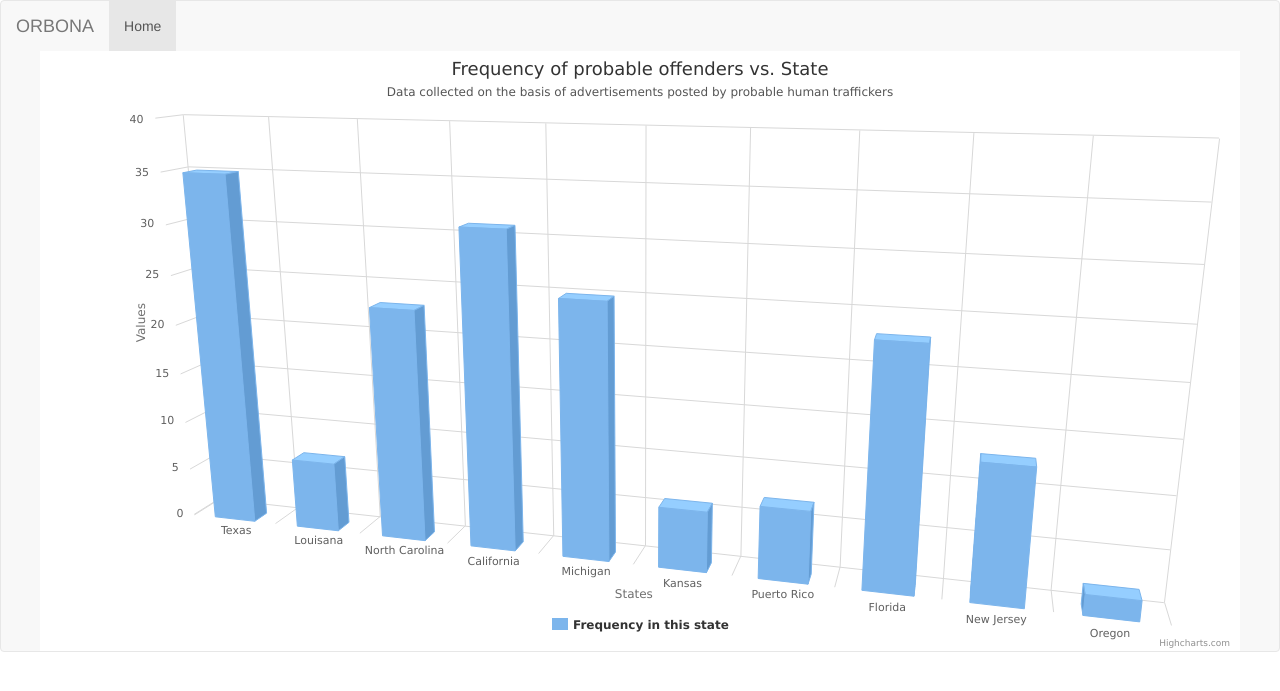
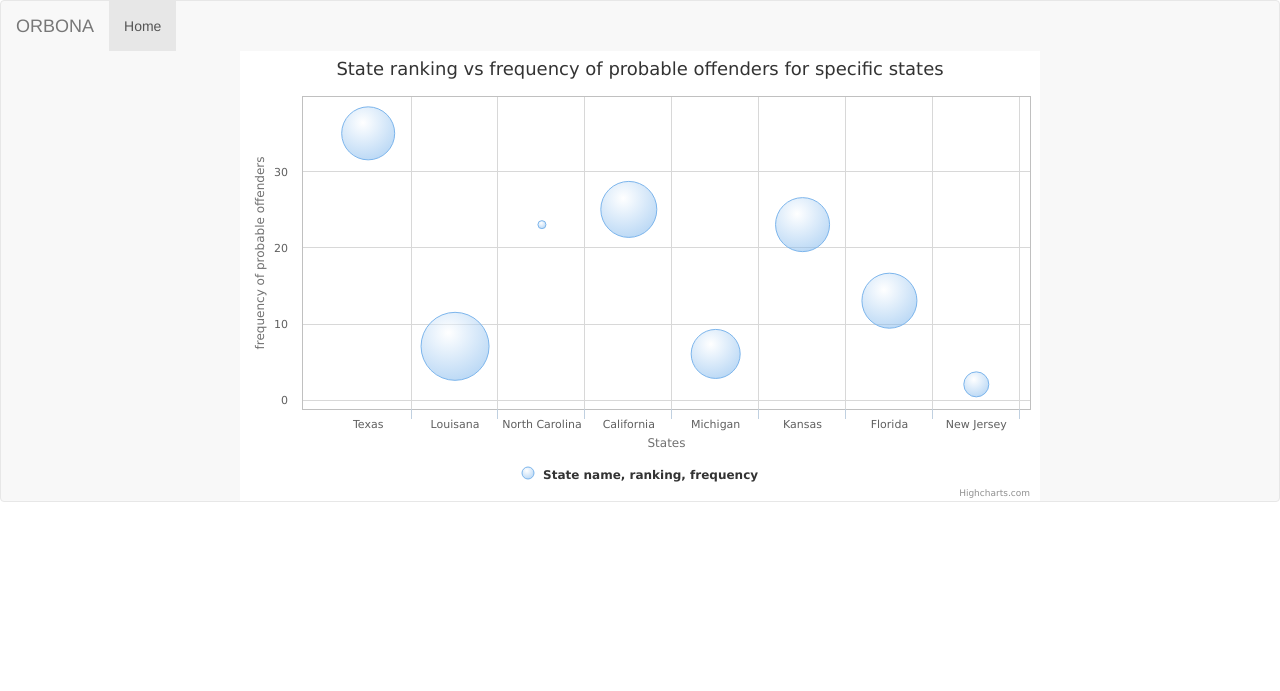
Before and after one commit to rakeshsukla53/Orbana, a Django app: page /human/health/ in a window 1280 px wide. Shown: the top 691 px of the page. Run offline with Django 3.2, Linux system fonts and the light colour scheme; some libraries are stand-ins or nearby versions.

Commit message:
almost final changes

```diff
--- a/source/templates/economics.html
+++ b/source/templates/economics.html
@@ -2,7 +2,7 @@
 <html>
     <head>
         <meta http-equiv="Content-Type" content="text/html; charset=utf-8">
-        <title>Highcharts Example</title>
+        <title>Economic Analysis</title>
 
         <script type="text/javascript" src="http://ajax.googleapis.com/ajax/libs/jquery/1.8.2/jquery.min.js"></script>
 
--- a/source/templates/health.html
+++ b/source/templates/health.html
@@ -2,7 +2,11 @@
 <html>
     <head>
         <meta http-equiv="Content-Type" content="text/html; charset=utf-8">
-        <title>Highcharts Example</title>
+        <title>Health Analysis</title>
+
+        {% load staticfiles %}
+
+        <script type="text/javascript" src="http://ajax.googleapis.com/ajax/libs/jquery/1.8.2/jquery.min.js"></script>
 
         <script type="text/javascript" src="http://ajax.googleapis.com/ajax/libs/jquery/1.8.2/jquery.min.js"></script>
 
@@ -10,89 +14,75 @@
         <script src="https://ajax.googleapis.com/ajax/libs/jquery/1.11.3/jquery.min.js"></script>
         <script src="http://maxcdn.bootstrapcdn.com/bootstrap/3.3.5/js/bootstrap.min.js"></script>
 
+
         <style type="text/css">
-#container, #sliders {
-
-    margin: 0 auto;
-}
-#container {
-    height: 600px;
-    width: 1200px;
-}
+                ${demo.css}
         </style>
         <script type="text/javascript">
             $(function () {
-    // Set up the chart
-    var chart = new Highcharts.Chart({
+                $('#container').highcharts({
+
                     chart: {
-            renderTo: 'container',
-            type: 'column',
-            margin: 75,
-            options3d: {
-                enabled: true,
-                alpha: 15,
-                beta: 15,
-                depth: 50,
-                viewDistance: 25
-            }
+                        type: 'bubble',
+                        plotBorderWidth: 1,
+                        zoomType: 'xy'
                     },
+
                     title: {
-            text: 'Frequency of probable offenders vs. State'
+                        text: 'State ranking vs frequency of probable offenders for specific states'
                     },
-        subtitle: {
-            text: 'Data collected on the basis of advertisements posted by probable human traffickers'
-        },
-        plotOptions: {
-            column: {
-                depth: 25
-            }
-        },
-        exporting:{
-            enabled: false
-        },
+
                     xAxis: {
-            categories: ['Texas', 'Louisana', 'North Carolina', 'California', 'Michigan', 'Kansas', 'Puerto Rico', 'Florida', 'New Jersey','Oregon'],
+                            categories: ['Texas', 'Louisana', 'North Carolina', 'California', 'Michigan', 'Kansas', 'Florida', 'New Jersey','Oregon'],
                             gridLineWidth: 1,
                             minorGridLineWidth: 0,
                             title: {
                                 text: 'States'
                             }
                     },
+                    exporting:{
+                        enabled: false
+                    },
+                    yAxis: {
+                        startOnTick: false,
+                        endOnTick: false,
+                        title: {
+                                text: 'frequency of probable offenders'
+                        }
+                    },
+
                     series: [{
-            name: 'Frequency in this state',
-            data: [35, 7, 23, 31, 25, 6, 7, 23, 13, 2]
+                        name: 'State name, ranking, frequency',
+                        data: [
+                            ['Texas', 35, 31],
+                            ['Louisiana', 7, 48],
+                            ['North Carolina', 23, 9],
+                            ['Michigan', 25, 34],
+                            ['Kansas', 6, 27],
+                            ['Florida', 23, 32],
+                            ['New Jersey', 13, 33],
+                            ['Oregon', 2, 12],
+                        ],
+                        marker: {
+                            fillColor: {
+                                radialGradient: { cx: 0.4, cy: 0.3, r: 0.7 },
+                                stops: [
+                                    [0, 'rgba(255,255,255,0.5)'],
+                                    [1, Highcharts.Color(Highcharts.getOptions().colors[0]).setOpacity(0.5).get('rgba')]
+                                ]
+                            }
+                        }
                     }]
+
                 });
-
-    function showValues() {
-        $('#R0-value').html(chart.options.chart.options3d.alpha);
-        $('#R1-value').html(chart.options.chart.options3d.beta);
-    }
-
-    // Activate the sliders
-    $('#R0').on('change', function () {
-        chart.options.chart.options3d.alpha = this.value;
-        showValues();
-        chart.redraw(false);
-    });
-    $('#R1').on('change', function () {
-        chart.options.chart.options3d.beta = this.value;
-        showValues();
-        chart.redraw(false);
-    });
-
-    showValues();
             });
         </script>
     </head>
     <body>
-{% load staticfiles %}
-<script type="text/javascript" src="http://ajax.googleapis.com/ajax/libs/jquery/1.8.2/jquery.min.js"></script>
-
     <script type="text/javascript" src= "{% static 'human/highcharts.js' %}"></script>
     <script type="text/javascript" src= "{% static 'human/highcharts-3d.js' %}"></script>
     <script type="text/javascript" src= "{% static 'human/exporting.js' %}"></script>
-
+    <script type="text/javascript" src= "{% static 'human/highcharts-more.js' %}"></script>
 
     <nav class="navbar navbar-default">
       <div class="container-fluid">
@@ -107,17 +97,6 @@
         </div>
       </div>
 
-
-<div id="container"></div>
-
-<div id = "analysis">
-
-
-
-
-</div>
-
-<div id = "action"></div>
-
+<div id="container" style="height: 450px; width: 800px; margin: 0 auto;"></div>
     </body>
 </html>
--- a/source/templates/social.html
+++ b/source/templates/social.html
@@ -2,7 +2,7 @@
 <html>
     <head>
         <meta http-equiv="Content-Type" content="text/html; charset=utf-8">
-        <title>Highcharts Example</title>
+        <title>Social Analysis</title>
 
         <script type="text/javascript" src="http://ajax.googleapis.com/ajax/libs/jquery/1.8.2/jquery.min.js"></script>
         <style type="text/css">
```
Also changed, not shown: 4 other files. Lines whose indentation alone changed are shown as unchanged.
